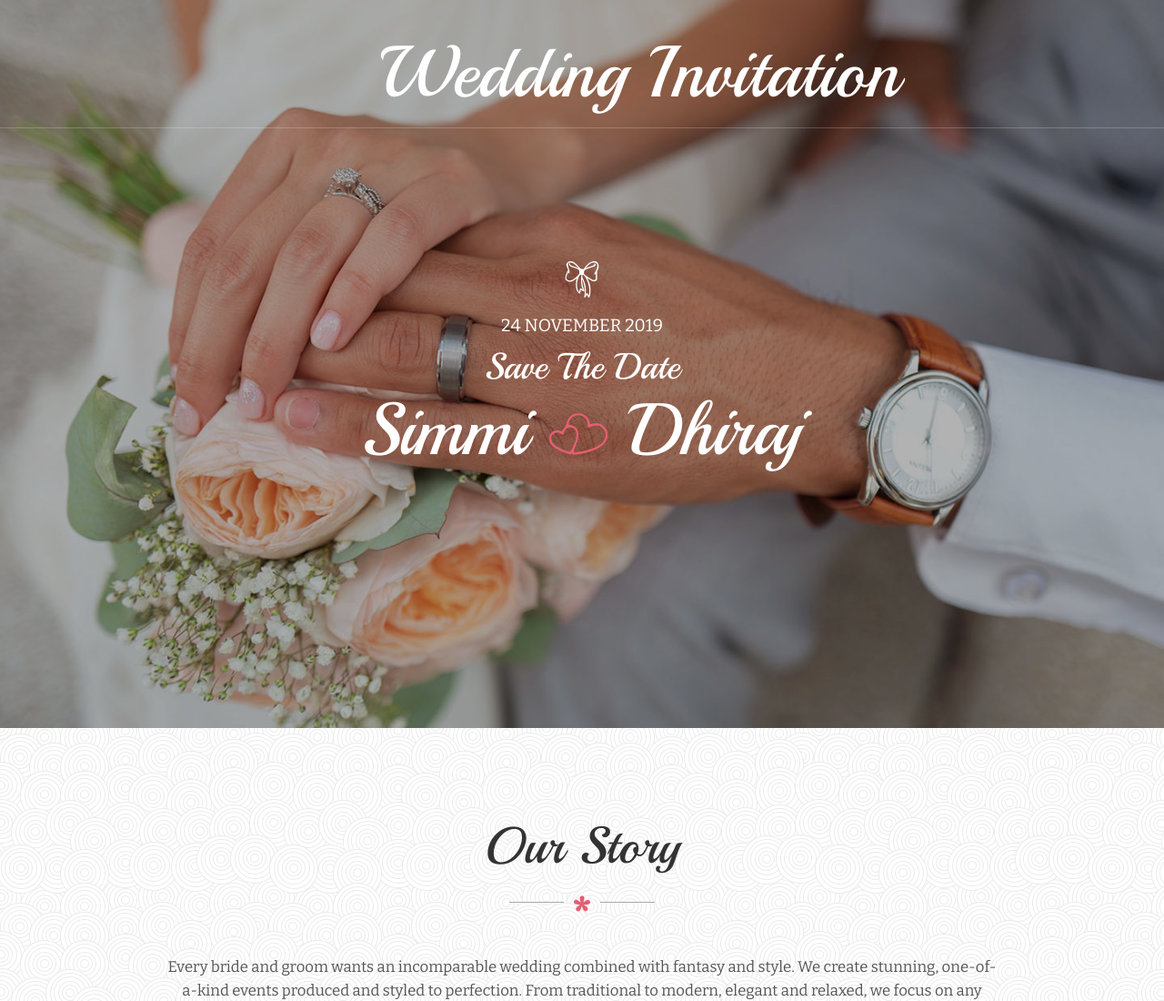
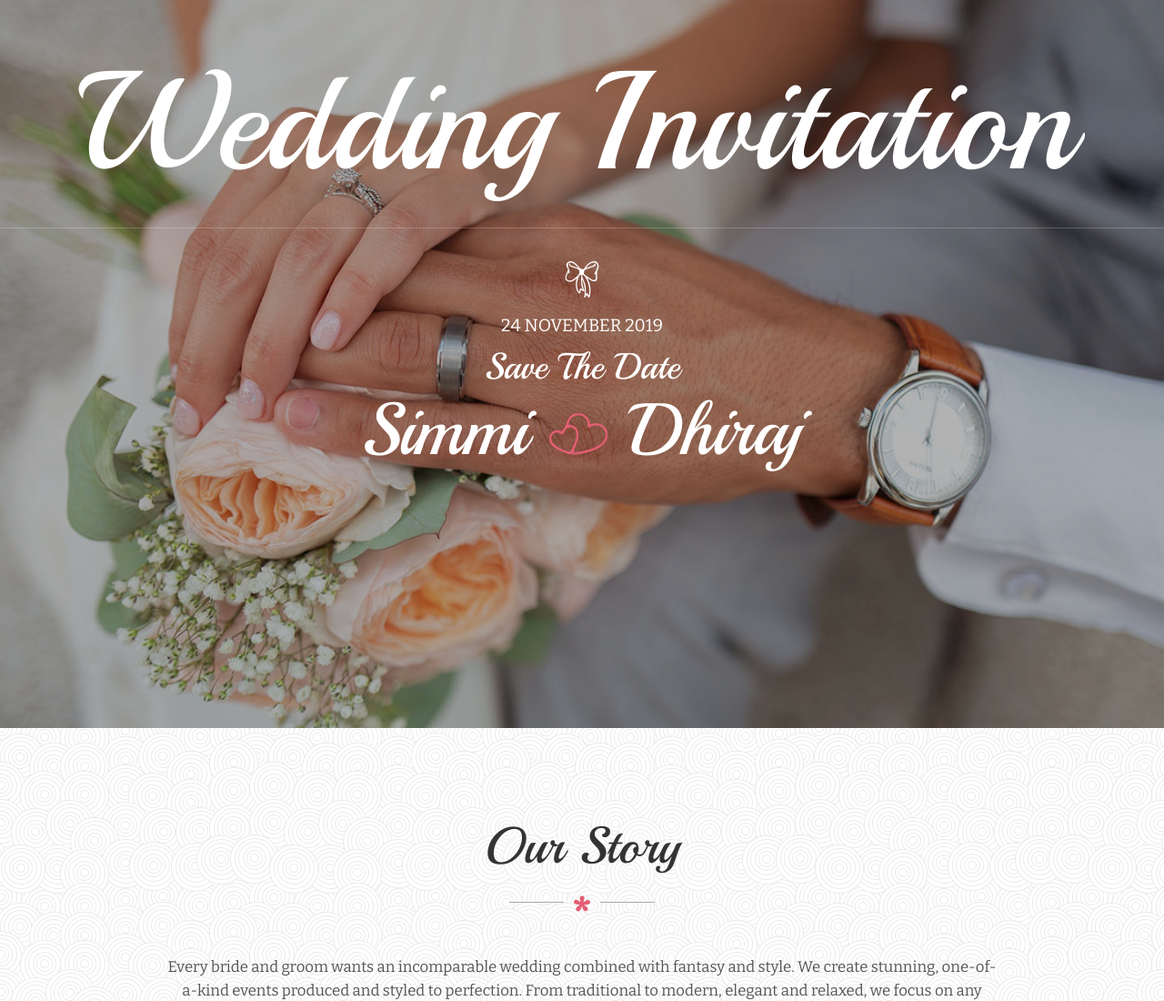
Before and after one commit to jagdishinfrrd/JagdishWedding, a plain HTML site: page index.html in a window 1280 px wide. Shown: the top 1100 px of the page at 91% size. Drawn offline with nearby package versions, Linux system fonts and the light colour scheme.

Commit message:
Update index.html

```diff
--- a/index.html
+++ b/index.html
@@ -33,7 +33,7 @@
 		<div class="container">
 
 <!--			<a class="logo" href="#"><img src="images/logo-white.png" alt="Logo"></a>-->
-			<h3 style="font-size: 80px; margin-left: 30%;">Wedding Invitation</h3>
+			<h3 style="font-size:12vw">Wedding Invitation</h3>
 
 			<div class="menu-nav-icon" data-nav-menu="#main-menu"><i class="icon icon-bars"></i></div>
 
```
